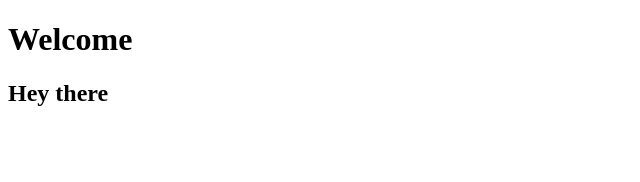
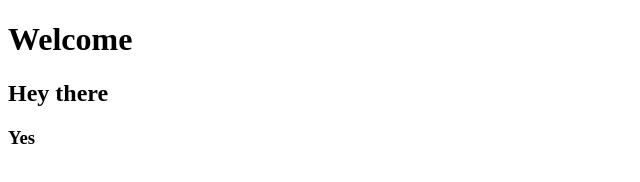
Before and after one commit to neerajmohan96/webapp, a plain HTML site: page index.html in a window 1280 px wide. Shown: the full height of the page, 0-640 px from the left. Drawn offline with Linux system fonts and the light colour scheme.

Commit message:
Ui change

```diff
--- a/index.html
+++ b/index.html
@@ -8,6 +8,7 @@
 <body>
     <h1>Welcome </h1>
     <h2>Hey there </h2>
+    <h3>Yes</h3>
 
 </body>
 </html>
```
